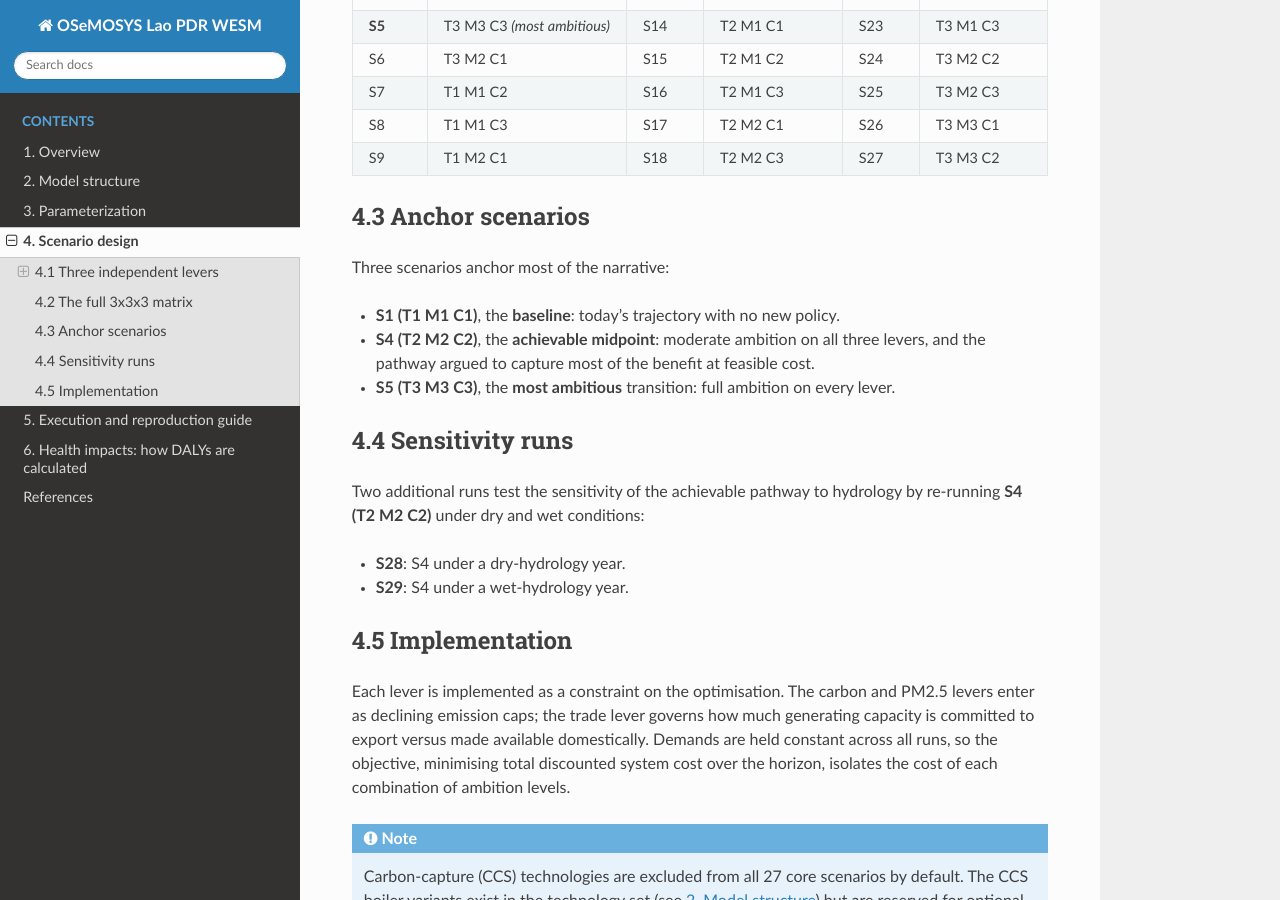
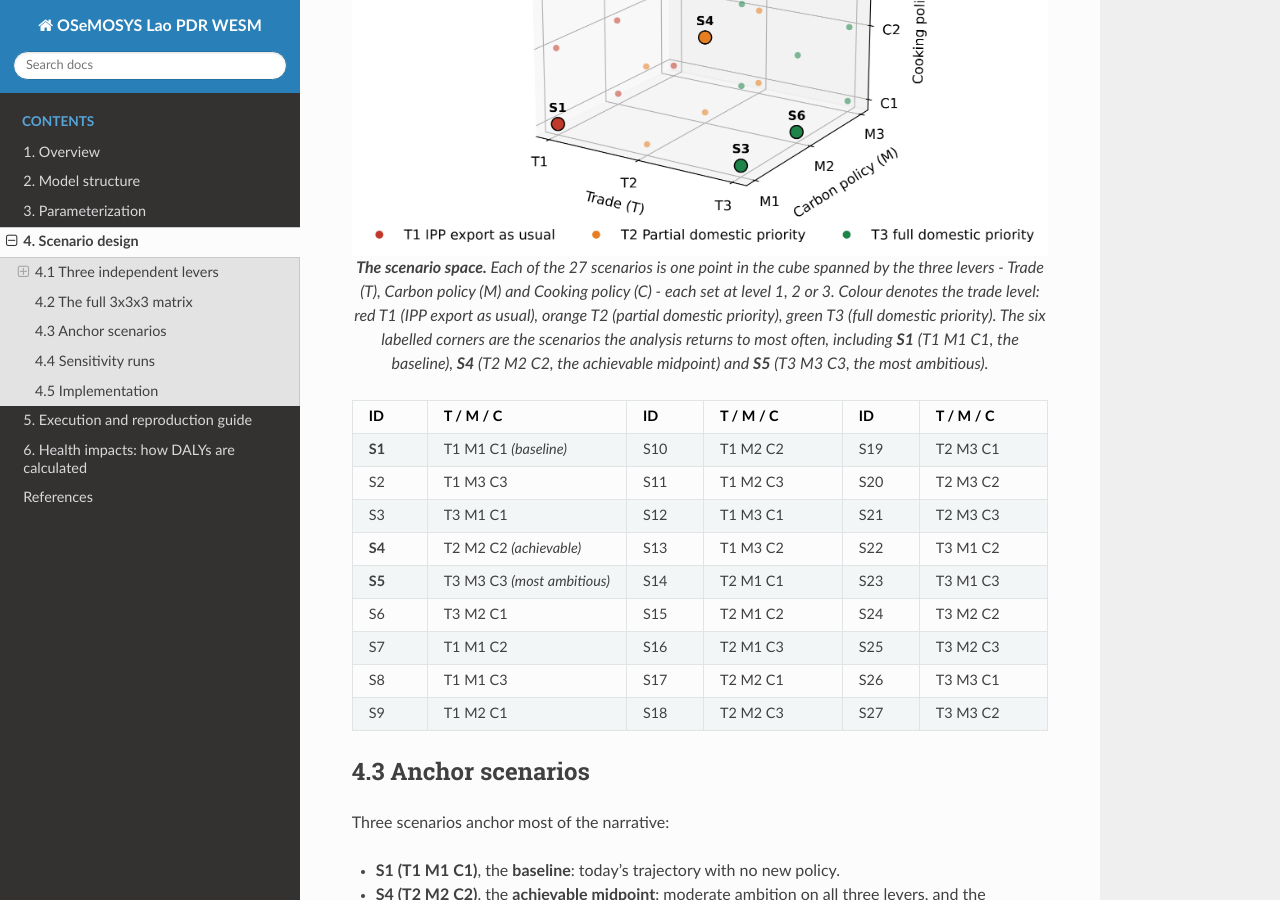
Before and after one commit to ClimateCompatibleGrowth/OSeMOSYS-Lao-PDR-WESM, a Sphinx documentation site: the page built from docs/scenario_design.md, in a window 1280 px wide and 900 px high, scrolled down 1627 px. Built offline with Sphinx 7.4.7 and the Read the Docs theme 3.1.0, drawn with Linux system fonts in a browser that asks for light colours.

Commit message:
docs: add scenario-design and baseline-map figures

````diff
--- a/docs/scenario_design.md
+++ b/docs/scenario_design.md
@@ -75,6 +75,20 @@ Combining three levers at three levels each gives a **full factorial of 27
 scenarios (S1-S27)**. A factorial design (rather than moving one lever at a time) is
 what lets the analysis separate each lever's main effect from the interactions
 between levers.
+
+```{figure} _static/figures/scenario_design.png
+:alt: The 27 scenarios as points in a cube spanned by the Trade, Carbon and Cooking levers
+:width: 100%
+:align: center
+
+**The scenario space.** Each of the 27 scenarios is one point in the cube spanned by
+the three levers - Trade (T), Carbon policy (M) and Cooking policy (C) - each set at
+level 1, 2 or 3. Colour denotes the trade level: red T1 (IPP export as usual), orange
+T2 (partial domestic priority), green T3 (full domestic priority). The six labelled
+corners are the scenarios the analysis returns to most often, including **S1**
+(T1 M1 C1, the baseline), **S4** (T2 M2 C2, the achievable midpoint) and **S5**
+(T3 M3 C3, the most ambitious).
+```
 
 ```{list-table}
 :header-rows: 1
````
Also changed, not shown: docs/index.md (+12 -0 lines), docs/_static/figures/intro_map_baseline.png (added), docs/_static/figures/scenario_design.png (added).
